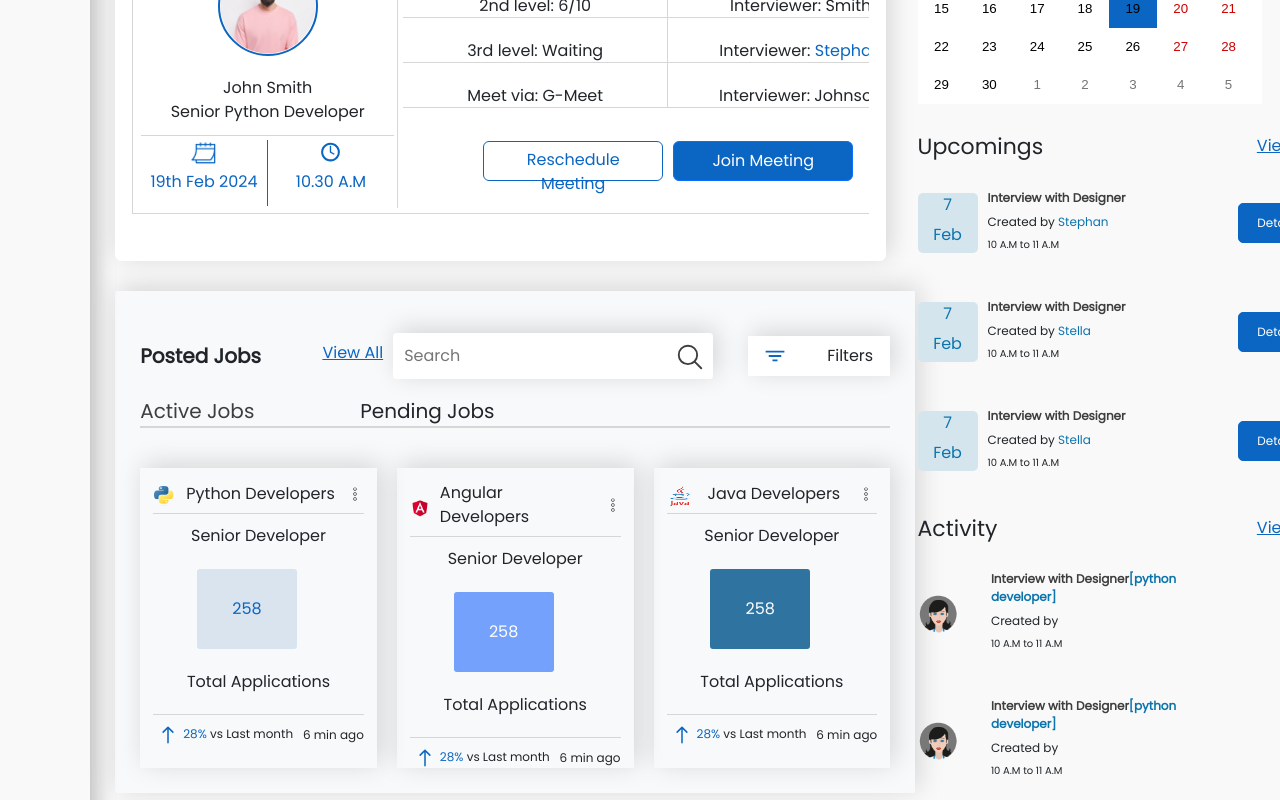
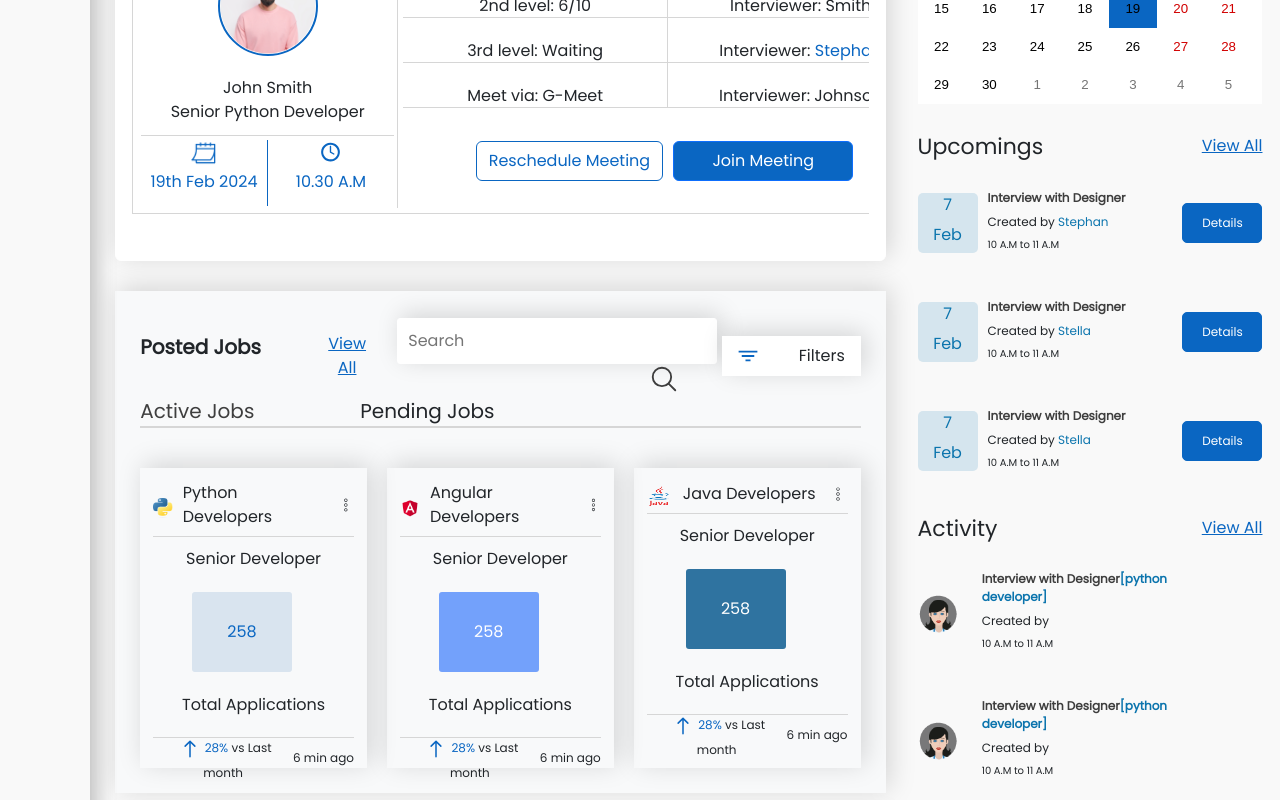
Before and after one commit to rajeshdevelopproject/HR_Management, a React (Create React App) app: page / in a window 1280 px wide. Shown: the part 820-1620 px from the top of the page. Built offline with nearby package versions, Linux system fonts and the light colour scheme.

Commit message:
[mod]responsive fix

```diff
--- a/src/components/MeetingInfo/meetingUserCard.scss
+++ b/src/components/MeetingInfo/meetingUserCard.scss
@@ -77,6 +77,7 @@ p{
     background-color: white !important;
     border: 1px solid #0A66C2 !important;
     color: #0A66C2 !important;
+    width: fit-content;
 }
 .userDetailsShow::-webkit-scrollbar {
     width: 2px; /* Set the width of the scrollbar */
--- a/src/components/Postjob/postjob.scss
+++ b/src/components/Postjob/postjob.scss
@@ -1,5 +1,5 @@
 .postJob{
-    min-width: 800px;
+    // min-width: 800px;
     background-color: #f8f9fa;
     padding: 25px;
     box-shadow: 4px -4px 25px 0 rgba(0, 0, 0, 0.149019);
--- a/src/components/StatusDetails/statusdetails.scss
+++ b/src/components/StatusDetails/statusdetails.scss
@@ -6,7 +6,7 @@
     align-items: center;
 }
 .statusobj{
-    min-width: 400px;
+    // min-width: 400px;
 }
 .statusheader{
     display: flex;
```
